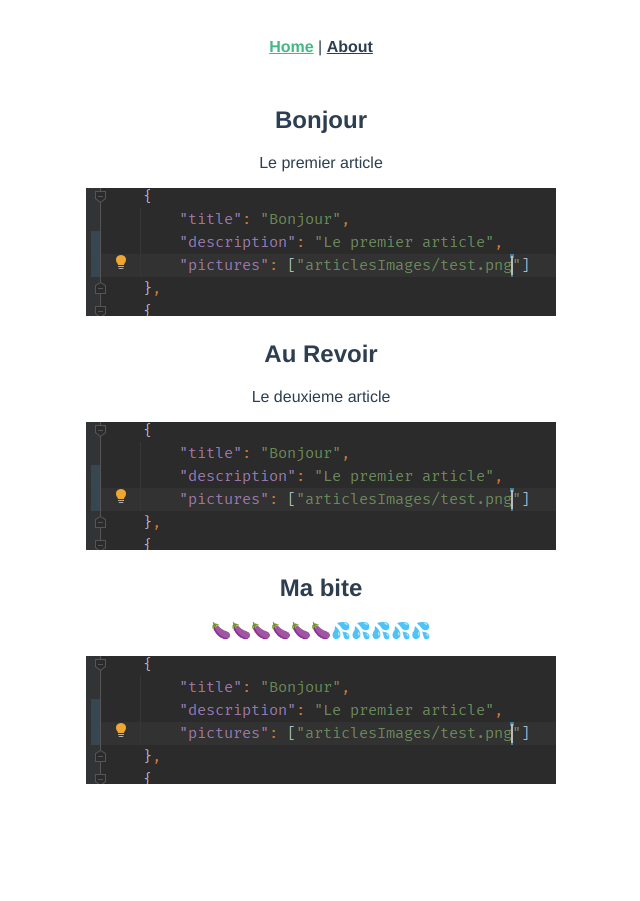
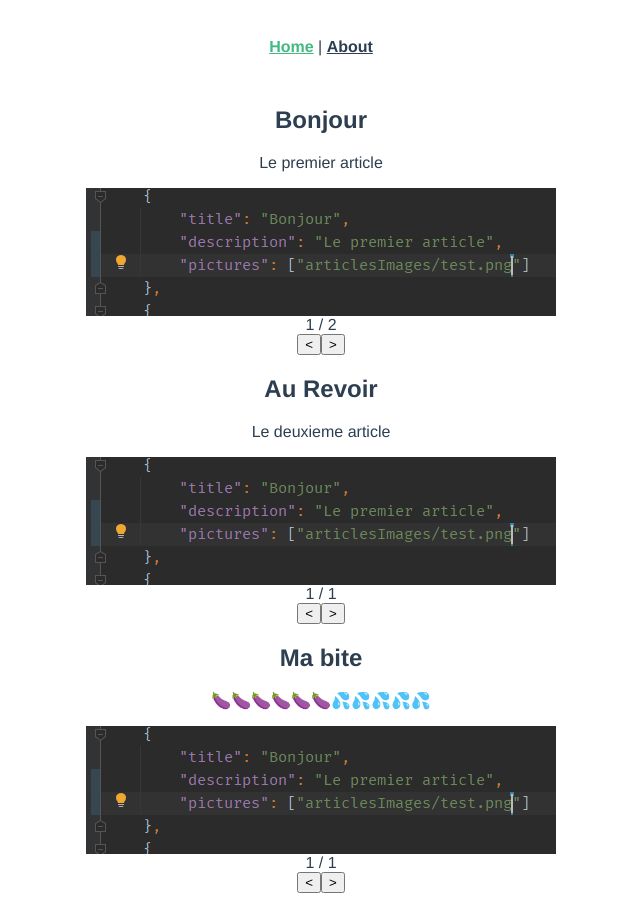
Before and after one commit to Bima42/portfolio, a Vue app: page / in a window 1280 px wide. Shown: the whole page, without its empty margins (319-959 px from the left). Before the commit the page ends 800 px from the top, so only its background shows below. Built offline with nearby package versions, Linux system fonts and the light colour scheme.

Commit message:
carousel functionality done

```diff
--- a/src/assets/articles.json
+++ b/src/assets/articles.json
@@ -2,7 +2,7 @@
     {
         "title": "Bonjour",
         "description": "Le premier article",
-        "pictures": ["articlesImages/test.png"]
+        "pictures": ["articlesImages/test.png", "articlesImages/test2.png"]
     },
     {
         "title": "Au Revoir",
--- a/src/components/ArticlePicturesCarousel.vue
+++ b/src/components/ArticlePicturesCarousel.vue
@@ -1,19 +1,56 @@
 <template>
-  <template v-for='(picture, n) in pictures' v-bind:key="n">
-    <img :src="getImgSrc(picture)" alt="salut"/>
-  </template>
+  <section>
+    <img v-for='(picture, n) in pictures' v-bind:key="n" ref="pictureElements"
+         :src="getImgSrc(picture)"
+         :alt="n"
+         style="display: none"
+    />
+  </section>
+  {{ currentPicture + 1 }} / {{ pictures.length }}<br/>
+  <button @click='changePicture(-1)'>&lt;</button>
+  <button @click='changePicture(1)'>&gt;</button>
 </template>
 
 <script lang="ts" setup>
-import { defineProps } from 'vue'
+import { defineProps, onMounted, ref } from 'vue'
 
 const props = defineProps({ pictures: [] })
+const pictureElements = []
+const currentPicture = ref(0)
 
-function getImgSrc (image: string) {
-  return require('../assets/' + image)
+function getImgSrc (url: string) {
+  return require('../assets/' + url)
 }
+
+function hidePicture (i: number) {
+  pictureElements[i].style.display = 'none'
+}
+
+function displayPicture (i: number) {
+  pictureElements[i].style.display = ''
+}
+
+function changePicture (by: number) {
+  hidePicture(currentPicture.value)
+  currentPicture.value += by
+  if (currentPicture.value < 0) {
+    currentPicture.value = props.pictures.length
+  }
+  if (currentPicture.value >= props.pictures.length) {
+    currentPicture.value = 0
+  }
+  displayPicture(currentPicture.value)
+}
+
+onMounted(() => {
+  displayPicture(0)
+})
 </script>
 
 <style lang="scss" scoped>
-
+section {
+  display: flex;
+  align-items: center;
+  justify-content: center;
+}
 </style>
```
Also changed, not shown: src/assets/articlesImages/test2.png (added).
